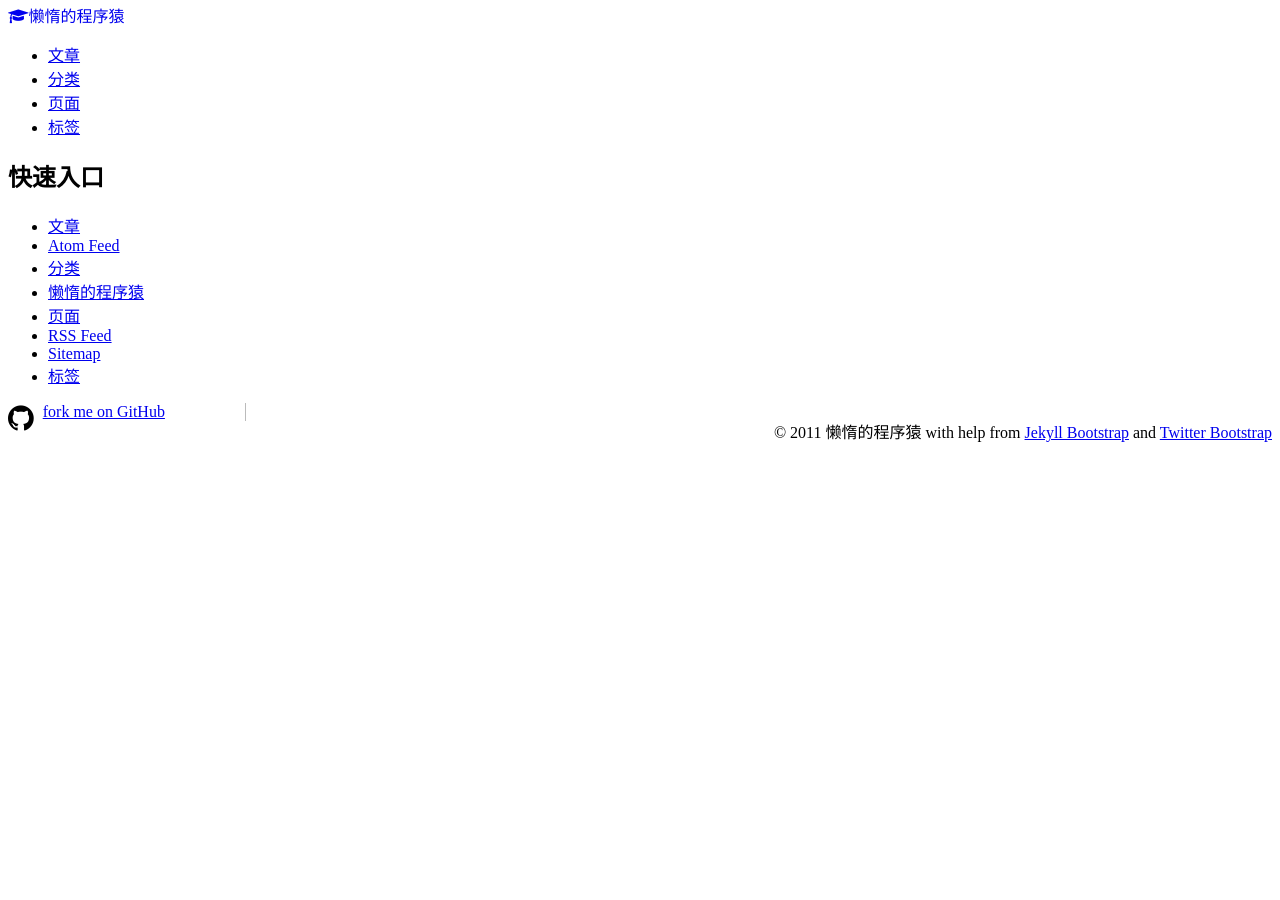
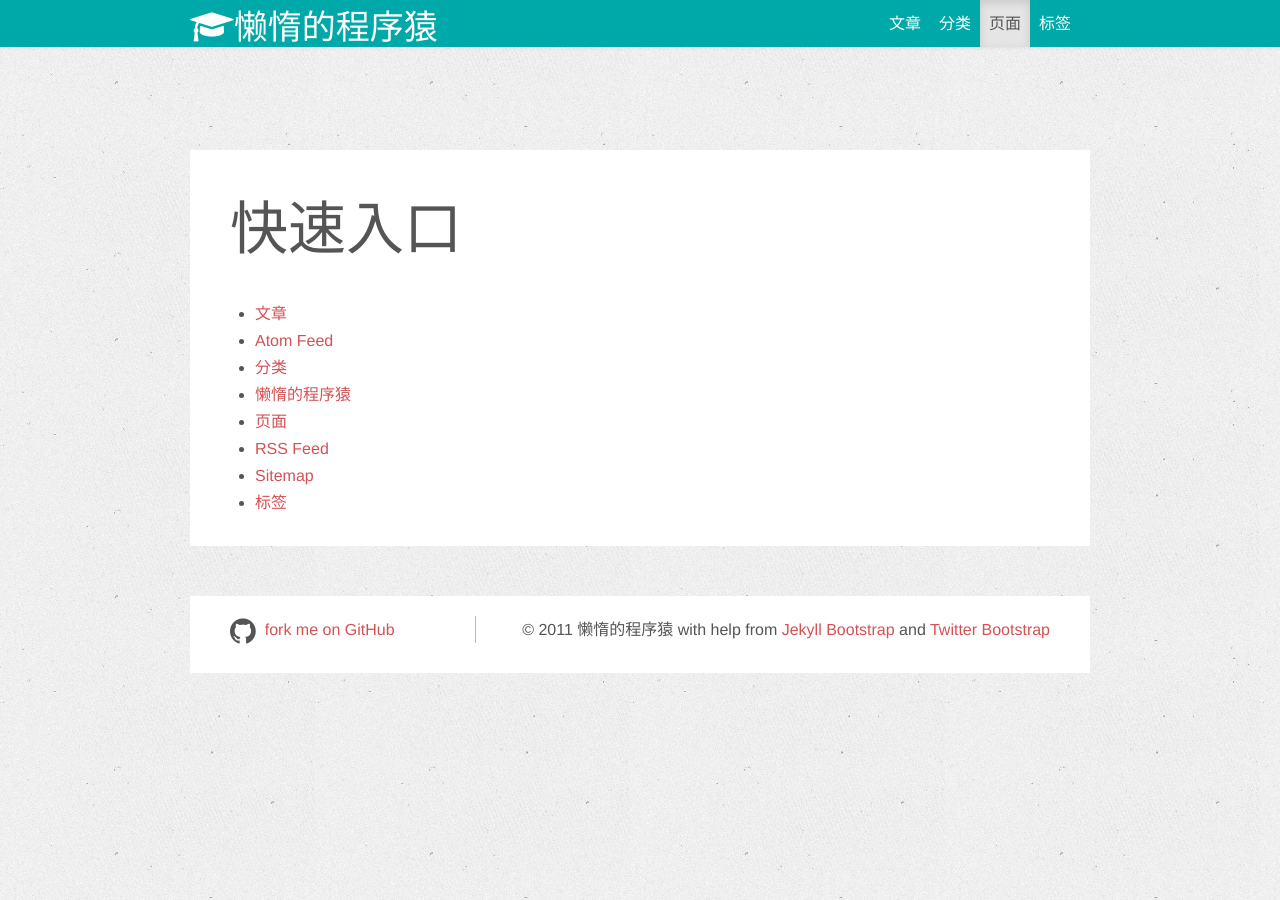
Before and after one commit to stzone/stzone.github.io, a Jekyll site: the page built from pages.html, in a window 1280 px wide. Built offline with Jekyll 4.4.1, drawn with Linux system fonts in a browser that asks for light colours; nearby versions of some CDN libraries; Markdown is read by kramdown in place of the engine named in the settings.

Commit message:
修改basepath

```diff
--- a/_config.yml
+++ b/_config.yml
@@ -66,7 +66,7 @@ JB :
   #   http://s3.amazonaws.com/yoursite/themes/watermelon
   #   /assets
   #
-  ASSET_PATH : https://stzone.github.io/
+  ASSET_PATH : https://stzone.github.io/assets/themes/twitter
 
   # These paths are to the main pages Jekyll-Bootstrap ships with.
   # Some JB helpers refer to these paths; change them here if needed.
```
